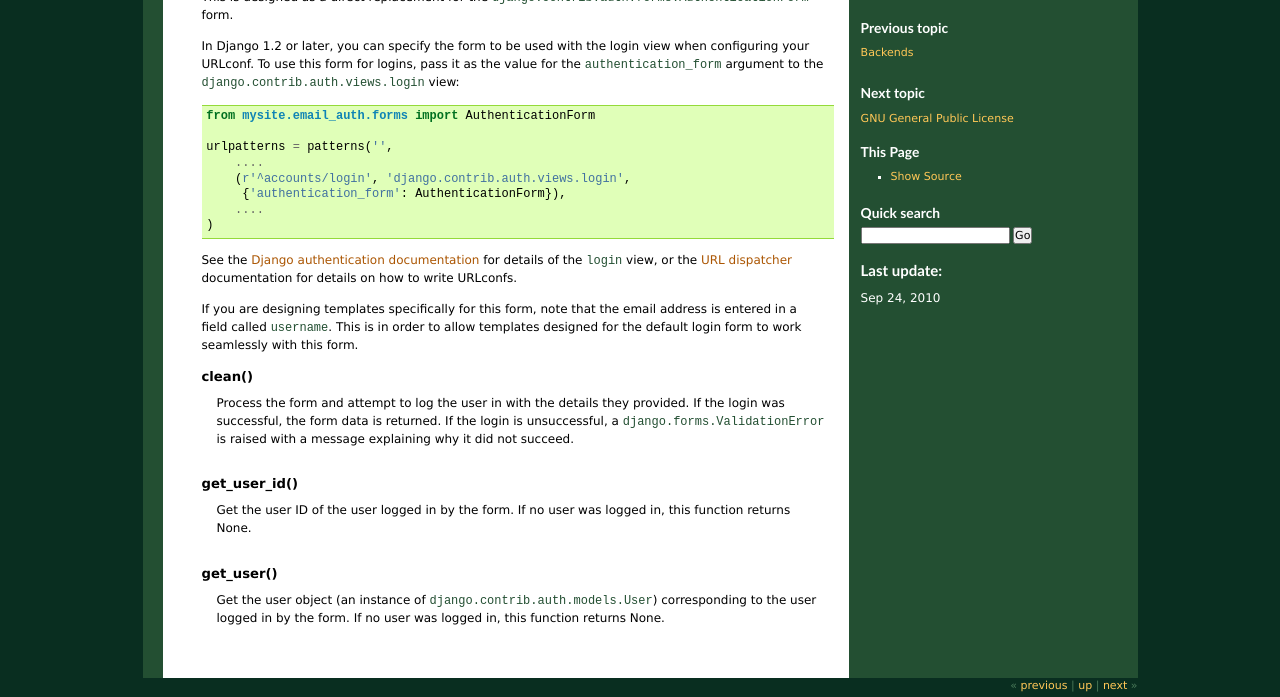
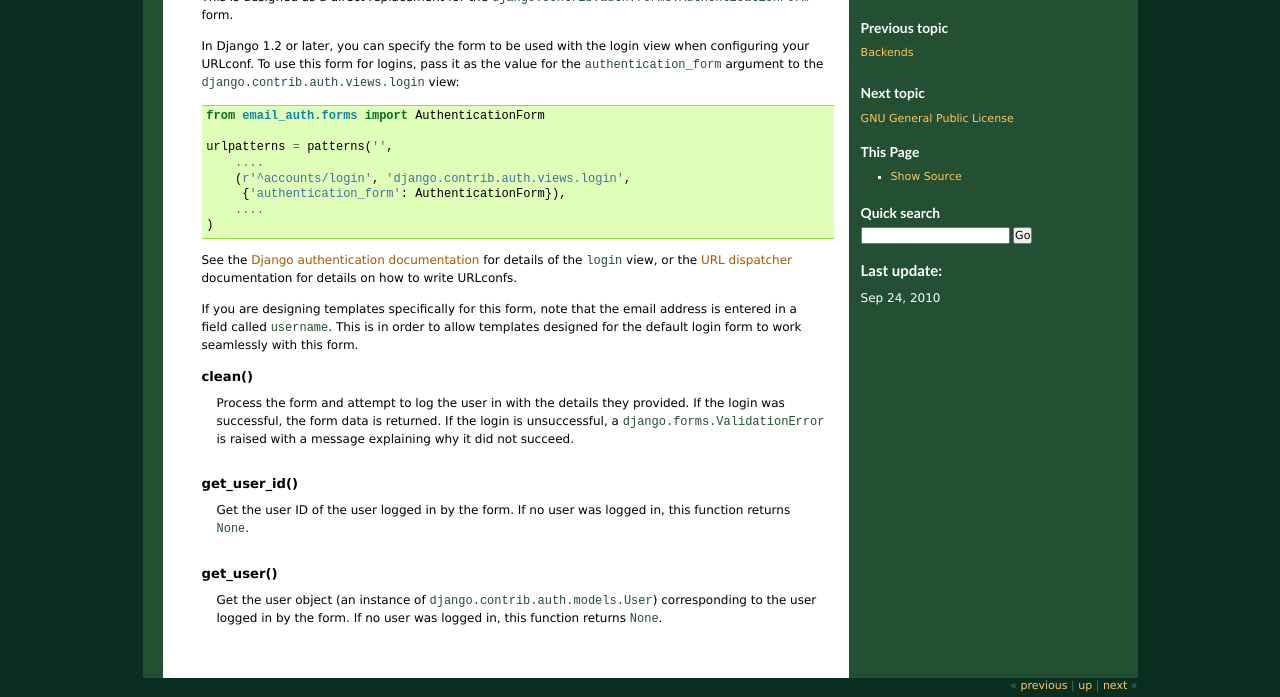
Before and after one commit to bcbnz/django-email-auth, a Sphinx documentation site: the page built from docs/forms.rst, in a window 1280 px wide. Shown: the part 244-941 px from the top of the page. Built offline with Sphinx 7.4.7, drawn with Linux system fonts in a browser that asks for light colours; some of the changed lines change nothing that is shown.

Commit message:
Mark up forms documentation properly.

```diff
--- a/docs/forms.rst
+++ b/docs/forms.rst
@@ -8,14 +8,14 @@
 
    A form to show an authentication form for users attempting to login via
    email address and password. This is designed as a direct replacement for
-   the ``django.contrib.auth.forms.AuthenticationForm`` form.
+   the :class:`django.contrib.auth.forms.AuthenticationForm` form.
 
    In Django 1.2 or later, you can specify the form to be used with the login
    view when configuring your URLconf. To use this form for logins, pass it as
-   the value for the ``authentication_form`` argument to the
-   ``django.contrib.auth.views.login`` view::
+   the value for the :attr:`authentication_form` argument to the
+   :class:`django.contrib.auth.views.login` view::
 
-       from mysite.email_auth.forms import AuthenticationForm
+       from email_auth.forms import AuthenticationForm
 
        urlpatterns = patterns('',
            ....
@@ -25,29 +25,29 @@
        )
 
    See the `Django authentication documentation <http://docs.djangoproject.com/en/dev/topics/auth/>`_
-   for details of the ``login`` view, or the `URL dispatcher
+   for details of the :class:`login` view, or the `URL dispatcher
    <http://docs.djangoproject.com/en/dev/topics/http/urls/>`_ documentation for
    details on how to write URLconfs.
 
    If you are designing templates specifically for this form, note that the
-   email address is entered in a field called ``username``. This is in order to
-   allow templates designed for the default login form to work seamlessly with
-   this form.
+   email address is entered in a field called :attr:`username`. This is in
+   order to allow templates designed for the default login form to work
+   seamlessly with this form.
 
    .. function:: clean()
 
       Process the form and attempt to log the user in with the details they
       provided. If the login was successful, the form data is returned. If the
-      login is unsuccessful, a ``django.forms.ValidationError`` is raised with
-      a message explaining why it did not succeed.
+      login is unsuccessful, a :exc:`django.forms.ValidationError` is
+      raised with a message explaining why it did not succeed.
 
    .. function:: get_user_id()
 
       Get the user ID of the user logged in by the form. If no user was logged
-      in, this function returns None.
+      in, this function returns ``None``.
 
    .. function:: get_user()
 
-      Get the user object (an instance of ``django.contrib.auth.models.User``)
+      Get the user object (an instance of :class:`django.contrib.auth.models.User`)
       corresponding to the user logged in by the form. If no user was logged
-      in, this function returns None.
+      in, this function returns ``None``.
```
